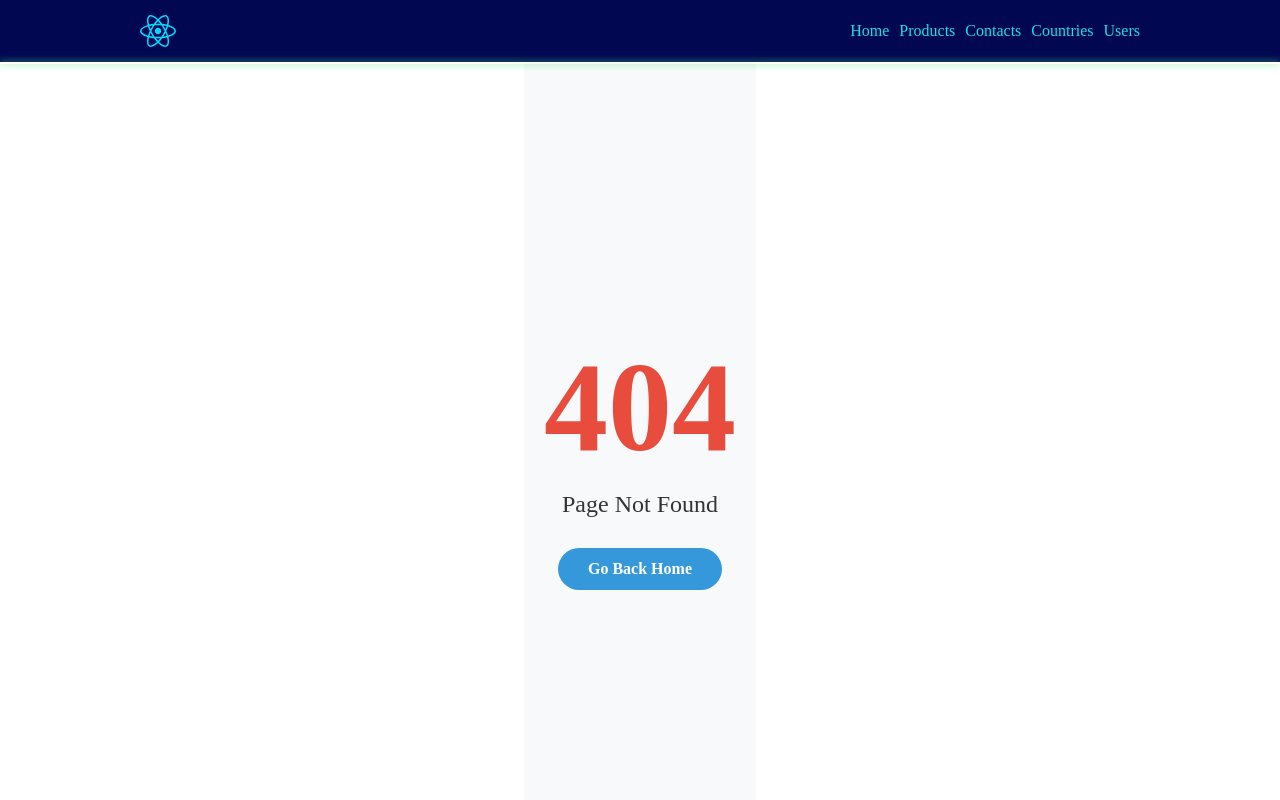
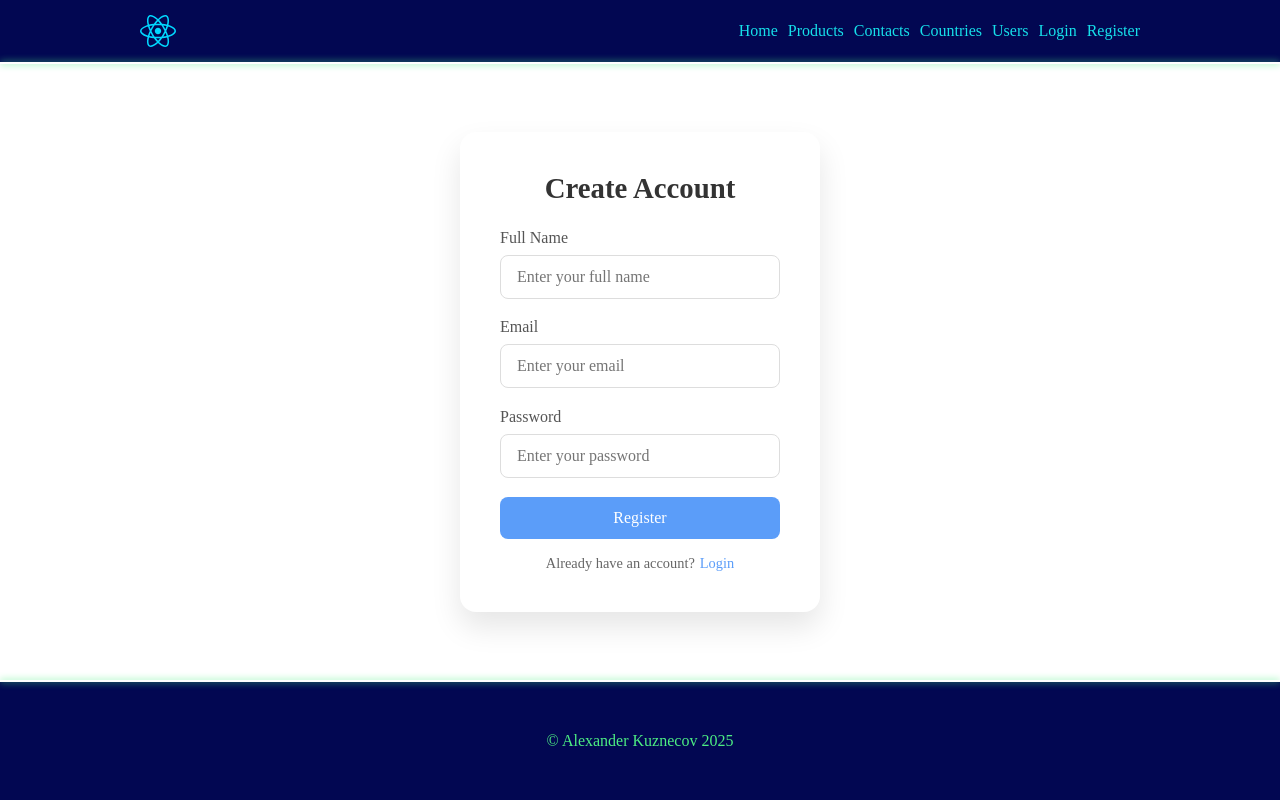
Before and after one commit to alexkuznecov16/redux-cart, a React app: page /register in a window 1280 px wide. Before the commit this address had no page. Shown: the top 800 px of the page. Built offline with nearby package versions, Linux system fonts and the light colour scheme; no server answers; the HTML template or start-up script is replaced by a standard one.

Commit message:
Authorization methods

```diff
--- a/package.json
+++ b/package.json
@@ -15,10 +15,14 @@
     "@apollo/server": "^4.12.2",
     "@reduxjs/toolkit": "^2.8.2",
     "apollo-server": "^3.13.0",
+    "bcrypt": "^6.0.0",
     "body-parser": "^2.2.0",
     "cors": "^2.8.5",
+    "dotenv": "^16.5.0",
     "express": "^4.21.2",
     "graphql": "^16.11.0",
+    "jsonwebtoken": "^9.0.2",
+    "mysql2": "^3.14.1",
     "react": "^19.1.0",
     "react-dom": "^19.1.0",
     "react-icons": "^5.5.0",
--- a/src/App.jsx
+++ b/src/App.jsx
@@ -7,6 +7,8 @@ import Contacts from './pages/Contacts/Contacts'
 import Countries from './pages/Countries/Countries'
 import Users from './pages/Users/Users'
 import NotFound from './pages/NotFound/NotFound'
+import Login from './pages/Login/Login'
+import Register from './pages/Register/Register'
 
 function App() {
 
@@ -21,6 +23,8 @@ function App() {
             <Route path='/contacts' element={<Contacts />} />
             <Route path='/countries' element={<Countries />} />
             <Route path='/users' element={<Users />} />
+            <Route path='/login' element={<Login />} />
+            <Route path='/register' element={<Register />} />
             <Route path="*" element={<NotFound />} />
           </Routes>
         </main>
--- a/src/Components/Header/Header.jsx
+++ b/src/Components/Header/Header.jsx
@@ -1,8 +1,39 @@
+import { useEffect, useState } from 'react'
 import logo from '../../assets/react.svg'
 import './Header.scss'
-import { Link } from 'react-router-dom'
+import { Link, useLocation } from 'react-router-dom'
 
 const Header = () => {
+  const [authLink, setAuthlink] = useState(true)
+  const location = useLocation();
+
+  useEffect(() => {
+    const token = sessionStorage.getItem('JWT_token')
+    setAuthlink(!token)
+
+    fetch('http://localhost:3000/protected', {
+      method: 'GET',
+      headers: {
+        'Authorization': `Bearer ${token}`,
+        'Content-Type': 'application/json'
+      }
+    }).then(res => {
+      if (res.status === 401 || res.status === 403) {
+        sessionStorage.removeItem('JWT_token');
+        setAuthlink(true)
+        return;
+      }
+      return res.json();
+    }).then(data => {
+    if (data) {
+      setAuthlink(false)
+      console.log('Protected data:', data);
+    }
+    }).catch(err => {
+      console.error('Error:', err)
+      setAuthlink(true)
+    });
+  }, [location])
   return (
     <header className='Header'>
       <div className="container">
@@ -14,6 +45,12 @@ const Header = () => {
             <Link to='/contacts'>Contacts</Link>
             <Link to='/countries'>Countries</Link>
             <Link to='/users'>Users</Link>
+            {authLink && (
+              <>
+                <Link to='/login'>Login</Link>
+                <Link to='/register'>Register</Link>
+              </>
+            )}
           </nav>
         </div>
       </div>
--- /dev/null
+++ b/src/pages/Authentication.scss
@@ -0,0 +1,84 @@
+.auth-container {
+  display: flex;
+  justify-content: center;
+  align-items: center;
+  height: 100%;
+  width: 100%;
+}
+
+.auth-card {
+  background: #fff;
+  padding: 2.5rem;
+  border-radius: 16px;
+  box-shadow: 0 15px 30px rgba(0, 0, 0, 0.1);
+  width: 360px;
+  text-align: center;
+}
+
+.auth-title {
+  font-size: 1.8rem;
+  margin-bottom: 1.5rem;
+  color: #333;
+}
+
+.auth-form {
+  display: flex;
+  flex-direction: column;
+}
+
+.form-group {
+  margin-bottom: 1.2rem;
+  text-align: left;
+
+  label {
+    display: block;
+    margin-bottom: 0.5rem;
+    color: #555;
+    font-weight: 500;
+  }
+
+  input {
+    width: 100%;
+    padding: 0.75rem 1rem;
+    border: 1px solid #ddd;
+    border-radius: 8px;
+    font-size: 1rem;
+    transition: border 0.3s;
+
+    &:focus {
+      outline: none;
+      border-color: #5b9df9;
+    }
+  }
+}
+
+.auth-button {
+  background-color: #5b9df9;
+  color: white;
+  padding: 0.75rem;
+  font-size: 1rem;
+  border: none;
+  border-radius: 8px;
+  cursor: pointer;
+  transition: background 0.3s;
+
+  &:hover {
+    background-color: #4a8de0;
+  }
+}
+
+.auth-switch {
+  margin-top: 1rem;
+  font-size: 0.9rem;
+  color: #666;
+  display: flex;
+  justify-content: center;
+  align-items: center;
+  gap: 5px;
+
+  a {
+    color: #5b9df9;
+    cursor: pointer;
+    font-weight: 500;
+  }
+}
--- a/src/pages/Countries/Countries.jsx
+++ b/src/pages/Countries/Countries.jsx
@@ -11,7 +11,7 @@ function Countries() {
     <div className='countries'>
       <div className="container">
         <ul className='countries-list'>
-          {data.countries.slice(0, 10).map((country) => (
+          {data.countries.slice(0, 50).map((country) => (
             <li key={country.code}>
               {country.emoji} {country.name} ({country.code})
             </li>
--- /dev/null
+++ b/src/pages/Login/Login.jsx
@@ -0,0 +1,88 @@
+import { useEffect, useState } from 'react';
+import { Link, useNavigate } from 'react-router-dom';
+import '../Authentication.scss';
+
+function Login() {
+  const navigate = useNavigate();
+
+  const [email, setEmail] = useState('')
+  const [password, setPassword] = useState('')
+
+  useEffect(() => {
+    const token = sessionStorage.getItem('JWT_token');
+    if (token) {
+      alert('You are already logged in')
+      navigate('/')
+    }
+  }, [navigate])
+
+  const handleSubmit = async (e) => {
+    e.preventDefault();
+
+    try {
+      const res = await fetch('http://localhost:3000/login', {
+        method: 'POST',
+        headers: {'Content-Type': 'application/json'},
+        body: JSON.stringify({ email, password })
+      })
+
+      const data = await res.json()
+      console.log('Response from server:', data);
+
+      if (!res.ok) {
+        alert(data.message || 'Something went wrong')
+        return;
+      }
+
+      if (data.token) {
+        sessionStorage.setItem('JWT_token', data.token)
+
+        setTimeout(() => {
+          sessionStorage.removeItem('JWT_token');
+          console.log('JWT token expired and removed from sessionStorage');
+        }, 12 * 60 * 60 * 1000); // 12 hours
+      }
+
+      if (res.ok && data.token) {
+        sessionStorage.setItem('JWT_token', data.token);
+        console.log('Token saved:', data.token);
+      }
+
+      alert(data.message || 'Login successful!');
+      navigate('/')
+    } catch (error) {
+      alert('Server error');
+      console.error(error);
+    }
+  };
+
+  return (
+    <div className="auth-container">
+      <div className="auth-card">
+        <h2 className="auth-title">Welcome Back</h2>
+
+        <form className="auth-form" onSubmit={handleSubmit}>
+          <div className="form-group">
+            <label>Email</label>
+            <input maxLength={40} onInput={(e) => setEmail(e.target.value)} value={email} type="email" placeholder="Enter your email" />
+          </div>
+
+          <div className="form-group">
+            <label>Password</label>
+            <input maxLength={40} onInput={(e) => setPassword(e.target.value)} value={password} type="password" placeholder="Enter your password" />
+          </div>
+
+          <button type="submit" className="auth-button">Login</button>
+
+          <p className="auth-switch">
+            Don’t have an account?
+            <Link to='/register'>Register</Link>
+          </p>
+
+        </form>
+      </div>
+    </div>
+  );
+}
+
+export default Login;
--- /dev/null
+++ b/src/pages/Register/Register.jsx
@@ -0,0 +1,87 @@
+import { useEffect, useState } from 'react';
+import { Link, useNavigate } from 'react-router-dom';
+import '../Authentication.scss';
+
+function Register() {
+  const navigate = useNavigate();
+
+  const [fullname, setFullname] = useState('')
+  const [email, setEmail] = useState('')
+  const [password, setPassword] = useState('')
+
+  useEffect(() => {
+    const token = sessionStorage.getItem('JWT_token');
+    if (token) {
+      alert('You are already logged in')
+      navigate('/')
+    }
+  }, [navigate])
+
+  const handleSubmit = async (e) => {
+    e.preventDefault();
+
+    try {
+      const res = await fetch('http://localhost:3000/register', {
+        method: 'POST',
+        headers: {'Content-Type': 'application/json'},
+        body: JSON.stringify({ fullname, email, password })
+      })
+
+      const data = await res.json()
+
+      if (!res.ok) {
+        alert(data.message || 'Something went wrong')
+        return;
+      }
+
+      if (data.token) {
+        sessionStorage.setItem('JWT_token', data.token)
+
+        setTimeout(() => {
+          sessionStorage.removeItem('JWT_token');
+          console.log('JWT token expired and removed from sessionStorage');
+        }, 12 * 60 * 60 * 1000); // 12 hours
+      }
+
+      alert(data.message || 'Registered successfully!');
+      navigate('/')
+    } catch (error) {
+      alert('Server error');
+      console.error(error);
+    }
+  };
+
+  return (
+    <div className="auth-container">
+      <div className="auth-card">
+        <h2 className="auth-title">Create Account</h2>
+
+        <form className="auth-form" onSubmit={handleSubmit}>
+          <div className="form-group">
+            <label>Full Name</label>
+            <input maxLength={70} onInput={(e) => setFullname(e.target.value)} value={fullname} type="text" placeholder="Enter your full name" />
+          </div>
+
+          <div className="form-group">
+            <label>Email</label>
+            <input maxLength={40} onInput={(e) => setEmail(e.target.value)} value={email} type="email" placeholder="Enter your email" />
+          </div>
+
+          <div className="form-group">
+            <label>Password</label>
+            <input maxLength={40} onInput={(e) => setPassword(e.target.value)} value={password} type="password" placeholder="Enter your password" />
+          </div>
+
+          <button type="submit" className="auth-button">Register</button>
+
+          <p className="auth-switch">
+            Already have an account?
+            <Link to='/login'>Login</Link>
+          </p>
+        </form>
+      </div>
+    </div>
+  );
+}
+
+export default Register;
```
Also changed, not shown: src/app/server.js (+100 -39 lines), 2 other files (tests, documents, lock files or other folders).
